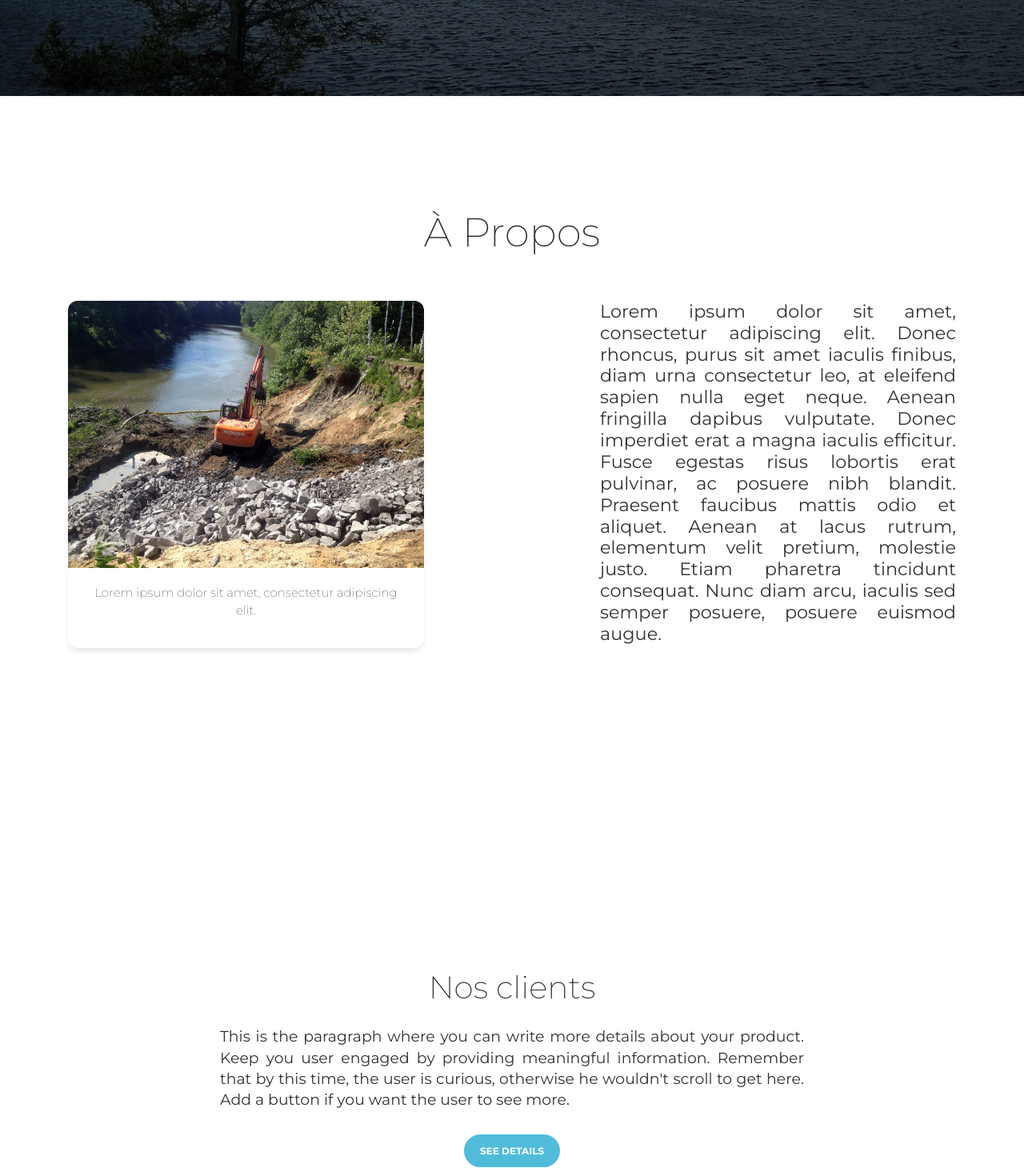
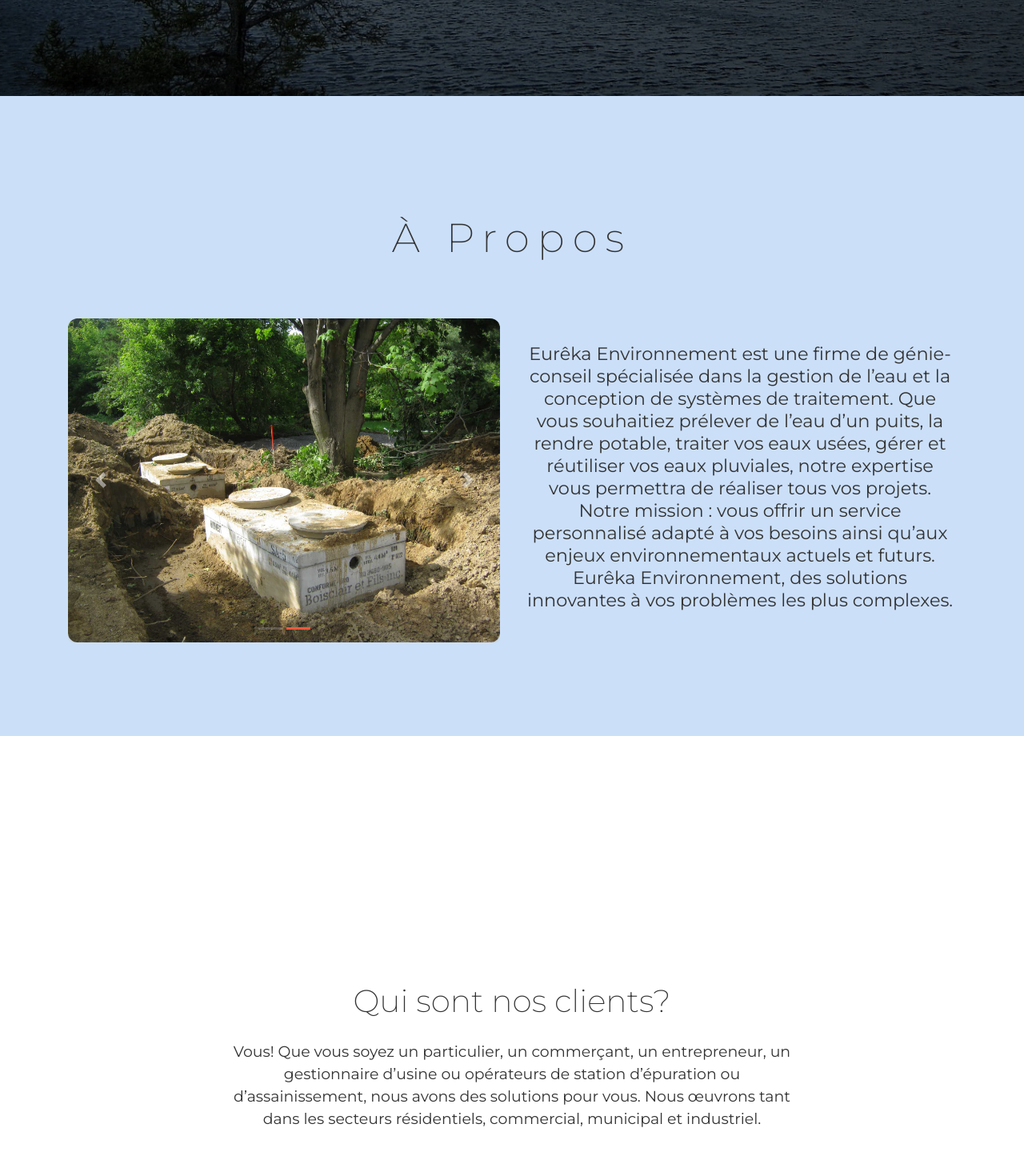
Before and after one commit to Eureka-Environnement/eurekaenvironnement.com, a React (Create React App) app: page / in a window 1280 px wide. Shown: the part 680-2150 px from the top of the page at 80% size. Built offline with nearby package versions, Linux system fonts and the light colour scheme.

Commit message:
UI upgrade

```diff
--- a/src/HomePage/AProposSection.tsx
+++ b/src/HomePage/AProposSection.tsx
@@ -1,53 +1,49 @@
 import React from "react";
-import {
-  Col,
-  Container,
-  Row,
-  Card,
-  CardImg,
-  CardBody,
-  CardText,
-} from "reactstrap";
+import { Col, Container, Row, UncontrolledCarousel } from "reactstrap";
 
 interface AProposSection {
   aProposRef: React.MutableRefObject<HTMLDivElement | null>;
 }
 
+const carouselItems = [
+  {
+    src:
+      "http://localhost:3000/eurekaenvironnement.com/img/riviere-eaux-traitement.jpg",
+    altText: "Slide 1",
+    caption: "",
+  },
+  {
+    src:
+      "http://localhost:3000/eurekaenvironnement.com/img/traitement-eaux-residentiel.jpg",
+    altText: "Slide 1",
+    caption: "",
+  },
+];
+
 const AProposSection = ({ aProposRef }: AProposSection) => {
   return (
-    <div className="section text-center section-full-viewport" ref={aProposRef}>
+    <div className="section text-center section-full-viewport section-a-propos" ref={aProposRef}>
       <Container>
         <Row>
           <Col className="ml-auto mr-auto" md="12">
-            <h1 className="title">À Propos</h1>
+            <h1 className="title title-spacing">À Propos</h1>
           </Col>
         </Row>
         <Row>
-          <Col md={{ size: '5'}}>
-            <Card className="adjust-to-text">
-              <CardImg
-                top
-                src="http://localhost:3000/eurekaenvironnement.com/img/riviere-eaux-traitement.jpg"
-                alt="..."
-              />
-              <CardBody>
-                <CardText>
-                  Lorem ipsum dolor sit amet, consectetur adipiscing elit.
-                </CardText>
-              </CardBody>
-            </Card>
+          <Col md="6">
+            <UncontrolledCarousel items={carouselItems} />
           </Col>
-          <Col md={{ size: '5', offset: 2 }}>
+          <Col md="6">
             <h4 className="description">
-              Lorem ipsum dolor sit amet, consectetur adipiscing elit. Donec
-              rhoncus, purus sit amet iaculis finibus, diam urna consectetur
-              leo, at eleifend sapien nulla eget neque. Aenean fringilla dapibus
-              vulputate. Donec imperdiet erat a magna iaculis efficitur. Fusce
-              egestas risus lobortis erat pulvinar, ac posuere nibh blandit.
-              Praesent faucibus mattis odio et aliquet. Aenean at lacus rutrum,
-              elementum velit pretium, molestie justo. Etiam pharetra tincidunt
-              consequat. Nunc diam arcu, iaculis sed semper posuere, posuere
-              euismod augue.
+              Eurêka Environnement est une firme de génie-conseil spécialisée
+              dans la gestion de l’eau et la conception de systèmes de
+              traitement. Que vous souhaitiez prélever de l’eau d’un puits, la
+              rendre potable, traiter vos eaux usées, gérer et réutiliser vos
+              eaux pluviales, notre expertise vous permettra de réaliser tous
+              vos projets. Notre mission : vous offrir un service personnalisé
+              adapté à vos besoins ainsi qu’aux enjeux environnementaux actuels
+              et futurs. Eurêka Environnement, des solutions innovantes à vos
+              problèmes les plus complexes.
             </h4>
           </Col>
         </Row>
--- a/src/HomePage/AccueilSection.tsx
+++ b/src/HomePage/AccueilSection.tsx
@@ -7,7 +7,12 @@ const AccueilSection = () => {
       <div className="filter" />
       <Container>
         <div className="motto text-center">
-          <h1>Neque porro quisquam est qui dolorem ipsum quia dolor sit amet, consectetur, adipisci velit</h1>
+          <h1>Experts-conseil en environnement</h1>
+          <h1>
+            <small className="text-muted">
+              Eaux, Sols, Matières résiduelles
+            </small>
+          </h1>
           <br />
         </div>
       </Container>
--- a/src/HomePage/NosClientsSection.tsx
+++ b/src/HomePage/NosClientsSection.tsx
@@ -7,22 +7,22 @@ interface NosClientsSection {
 
 const NosClientsSection = ({ nosClientsRef }: NosClientsSection) => {
   return (
-    <div className="section text-center section-full-viewport" ref={nosClientsRef}>
+    <div
+      className="section text-center section-full-viewport"
+      ref={nosClientsRef}
+    >
       <Container>
         <Row>
           <div className="ml-auto mr-auto col-md-8">
-            <h2 className="title">Nos clients</h2>
+            <h2 className="title">Qui sont nos clients?</h2>
             <h5 className="description">
-              This is the paragraph where you can write more details about your
-              product. Keep you user engaged by providing meaningful
-              information. Remember that by this time, the user is curious,
-              otherwise he wouldn't scroll to get here. Add a button if you want
-              the user to see more.
+              Vous! Que vous soyez un particulier, un commerçant, un
+              entrepreneur, un gestionnaire d’usine ou opérateurs de station
+              d’épuration ou d’assainissement, nous avons des solutions pour
+              vous. Nous œuvrons tant dans les secteurs résidentiels,
+              commercial, municipal et industriel.
             </h5>
             <br />
-            <a href="#pablo" className="btn-round btn btn-info">
-              See Details
-            </a>
           </div>
         </Row>
         <Row></Row>
--- a/src/assets/scss/paper-kit/_sections.scss
+++ b/src/assets/scss/paper-kit/_sections.scss
@@ -2,6 +2,10 @@
     padding: 70px 0;
     position: relative;
     background-color: #FFFFFF;
+
+    &.section-a-propos{
+        background-color: #cbdff8;
+    }
 }
 .section-with-space{
     padding: 60px 0;
--- a/src/assets/scss/paper-kit/_typography.scss
+++ b/src/assets/scss/paper-kit/_typography.scss
@@ -49,6 +49,11 @@ h1 small, h2 small, h3 small, h1 .small, h2 .small, h3 .small {
     font-size: 60%;
 }
 
+.title.title-spacing{
+    margin-bottom: 70px;
+    letter-spacing: 10px;
+}
+
 .title,
 .card-title,
 .info-title,
@@ -70,7 +75,8 @@ h1 small, h2 small, h3 small, h1 .small, h2 .small, h3 .small {
 .description{
     color: $black-color;
     font-weight: 400;
-    text-align: justify;
+    text-align: center;
+    line-height: 28px;
 }
 blockquote small{
     font-style: normal;
```
